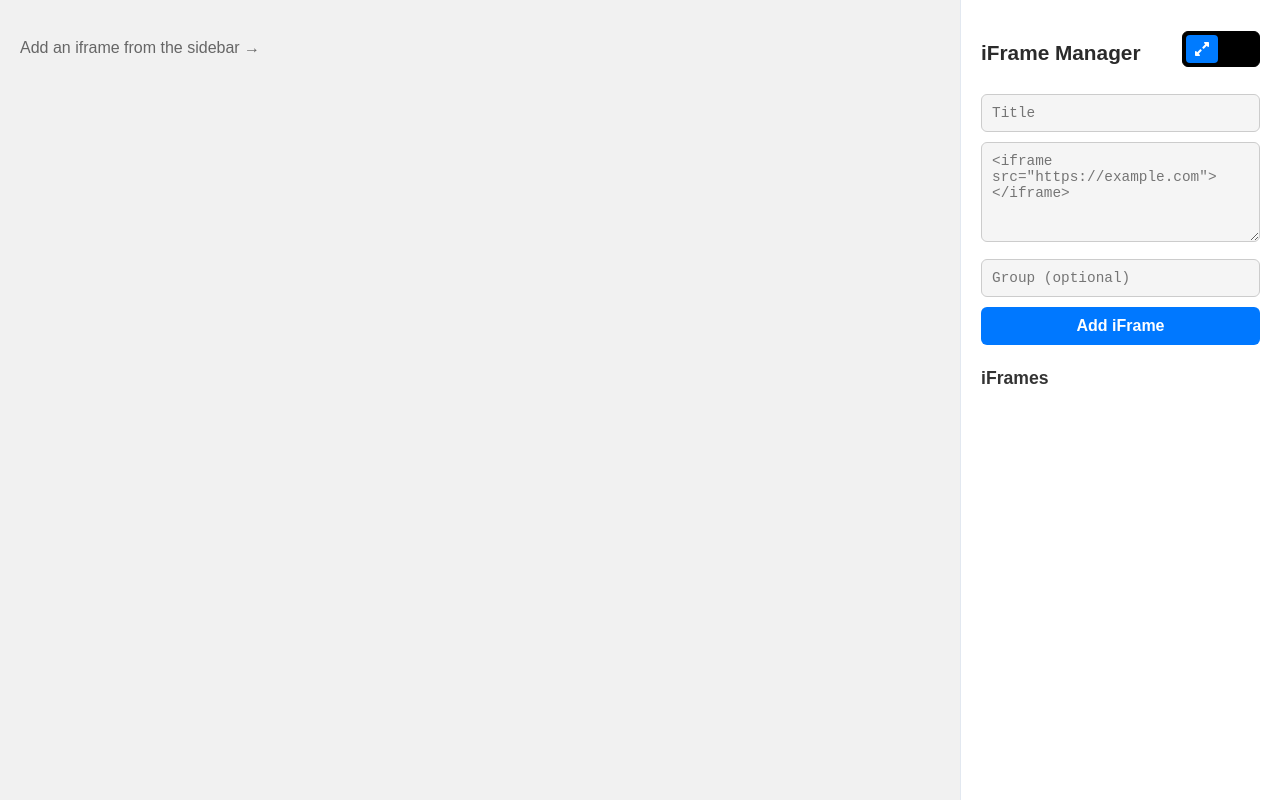
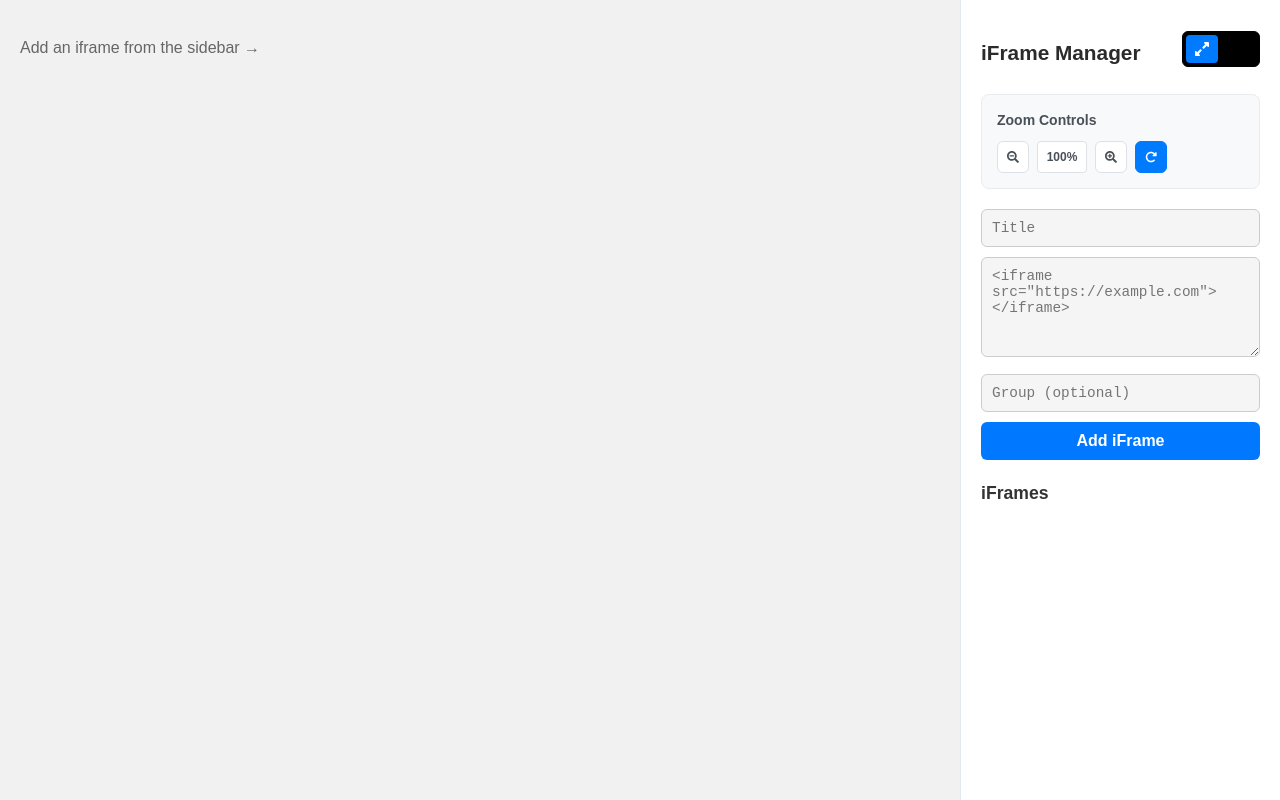
Before and after one commit to nitesh-dev/screen-viewer, a React (Vite) app: page / in a window 1280 px wide. Built offline with nearby package versions, Linux system fonts and the light colour scheme.

Commit message:
Refactor layout to use grid in app container; add drag and zoom functionality; implement zoom controls in sidebar

```diff
--- a/src/App.css
+++ b/src/App.css
@@ -19,9 +19,15 @@ html,
 
 /* LAYOUT */
 .app-container {
-  display: flex;
+  display: grid;
+  grid-template-columns: 1fr max-content;
   height: 100vh;
   width: 100vw;
+}
+
+
+.app-container .drag-view{
+  overflow: auto;
 }
 
 .main-content {
@@ -31,13 +37,13 @@ html,
   padding: 20px;
 
   gap: 100px;
-  overflow-y: auto;
+  overflow: visible;
   /* transform: scale(0.5); */
 }
 
 .main-content .group {
   display: flex;
-  flex-wrap: wrap;
+  /* flex-wrap: wrap; */
   align-content: flex-start;
   gap: 20px;
 
@@ -244,3 +250,97 @@ html,
 .compact-view .iframe-title{
   display: none;
 }
+
+
+.compact-view iframe{
+  pointer-events: none;
+
+}
+
+/* === ZOOM CONTROLS === */
+.zoom-controls {
+  margin-bottom: 20px;
+  padding: 15px;
+  background: #f8f9fa;
+  border-radius: 8px;
+  border: 1px solid #e9ecef;
+}
+
+.zoom-controls h3 {
+  margin: 0 0 10px 0;
+  font-size: 14px;
+  color: #495057;
+  font-weight: 600;
+}
+
+.zoom-buttons {
+  display: flex;
+  align-items: center;
+  gap: 8px;
+}
+
+.zoom-btn {
+  display: flex;
+  align-items: center;
+  justify-content: center;
+  width: 32px;
+  height: 32px;
+  border: 1px solid #dee2e6;
+  background: white;
+  border-radius: 6px;
+  cursor: pointer;
+  transition: all 0.2s ease;
+  font-size: 12px;
+  color: #495057;
+  padding: 0;
+}
+
+.zoom-btn:hover {
+  background: #e9ecef;
+  border-color: #adb5bd;
+}
+
+.zoom-btn:active {
+  background: #dee2e6;
+  transform: scale(0.95);
+}
+
+.zoom-level {
+  min-width: 50px;
+  text-align: center;
+  font-size: 12px;
+  font-weight: 600;
+  color: #495057;
+  background: white;
+  padding: 6px 8px;
+  border-radius: 4px;
+  border: 1px solid #dee2e6;
+}
+
+.reset-btn {
+  background: #007bff;
+  color: white;
+  border-color: #007bff;
+}
+
+.reset-btn:hover {
+  background: #0056b3;
+  border-color: #0056b3;
+}
+
+/* === DRAG AND ZOOM STYLES === */
+.main-content {
+  transition: transform 0.1s ease-out;
+}
+
+.main-content:active {
+  cursor: grabbing;
+}
+
+/* Prevent text selection during drag */
+.main-content.dragging {
+  user-select: none;
+  -webkit-user-select: none;
+  -moz-user-select: none;
+  -ms-user-select: none;
+}
--- a/src/App.tsx
+++ b/src/App.tsx
@@ -21,19 +21,68 @@ const App: React.FC = () => {
 
   // Debug iframe state changes
   useEffect(() => {
-    console.log('App.tsx iframes state updated:', {
+    console.log("App.tsx iframes state updated:", {
       count: iframes.length,
-      withDimensions: iframes.filter(item => item.dimensions).length,
-      dimensions: iframes.map(item => ({ id: item.id, dimensions: item.dimensions }))
+      withDimensions: iframes.filter((item) => item.dimensions).length,
+      dimensions: iframes.map((item) => ({
+        id: item.id,
+        dimensions: item.dimensions,
+      })),
     });
   }, [iframes]);
 
   const [viewMode, setViewMode] = useState<"normal" | "compact">("normal");
+  const [zoom, setZoom] = useState(1);
+  const [pan, setPan] = useState({ x: 0, y: 0 });
+  const [isDragging, setIsDragging] = useState(false);
+  const [dragStart, setDragStart] = useState({ x: 0, y: 0 });
 
   // 💾 Save to localStorage whenever iframes change
   useEffect(() => {
     // localStorage.setItem("iframes", JSON.stringify(iframes));
   }, [iframes]);
+
+  // Drag and zoom handlers
+  const handleMouseDown = (e: React.MouseEvent) => {
+    if (e.button === 0) {
+      // Left mouse button
+      setIsDragging(true);
+      setDragStart({ x: e.clientX - pan.x, y: e.clientY - pan.y });
+    }
+  };
+
+  const handleMouseMove = (e: React.MouseEvent) => {
+    if (isDragging) {
+      setPan({
+        x: e.clientX - dragStart.x,
+        y: e.clientY - dragStart.y,
+      });
+    }
+  };
+
+  const handleMouseUp = () => {
+    setIsDragging(false);
+  };
+
+  const handleWheel = (e: React.WheelEvent) => {
+    e.preventDefault();
+    const delta = e.deltaY > 0 ? 0.9 : 1.1;
+    const newZoom = Math.max(0.1, Math.min(3, zoom * delta));
+    setZoom(newZoom);
+  };
+
+  const resetView = () => {
+    setZoom(1);
+    setPan({ x: 0, y: 0 });
+  };
+
+  const zoomIn = () => {
+    setZoom((prev) => Math.min(3, prev * 1.2));
+  };
+
+  const zoomOut = () => {
+    setZoom((prev) => Math.max(0.1, prev / 1.2));
+  };
 
   const frames: IframeItem[][] = useMemo(() => {
     const grouped: Record<string, IframeItem[]> = {};
@@ -61,7 +110,23 @@ const App: React.FC = () => {
 
   return (
     <div className="app-container">
-      <div className="main-content">
+      <div className="drag-view">
+        <div
+          className="main-content"
+          style={{
+            transform: `scale(${zoom}) translate(${pan.x / zoom}px, ${
+              pan.y / zoom
+            }px)`,
+            transformOrigin: "top left",
+            cursor: isDragging ? "grabbing" : "grab",
+            userSelect: "none",
+          }}
+          onMouseDown={handleMouseDown}
+          onMouseMove={handleMouseMove}
+          onMouseUp={handleMouseUp}
+          onMouseLeave={handleMouseUp}
+          // onWheel={handleWheel}
+        >
           {iframes.length === 0 ? (
             <p className="placeholder-text">Add an iframe from the sidebar →</p>
           ) : (
@@ -78,18 +143,29 @@ const App: React.FC = () => {
                               key={i2}
                               item={iframe}
                               onSizeChange={(id, size) => {
-                              console.log('Normal view onSizeChange:', { id, size });
-                              setIframes(prev => prev.map(item =>
+                                console.log("Normal view onSizeChange:", {
+                                  id,
+                                  size,
+                                });
+                                setIframes((prev) =>
+                                  prev.map((item) =>
                                     item.id === id
                                       ? {
                                           ...item,
                                           dimensions: {
-                                        width: parseInt(size.width.replace('px', '')) || 300,
-                                        height: parseInt(size.height.replace('px', '')) || 200,
-                                      }
+                                            width:
+                                              parseInt(
+                                                size.width.replace("px", "")
+                                              ) || 300,
+                                            height:
+                                              parseInt(
+                                                size.height.replace("px", "")
+                                              ) || 200,
+                                          },
                                         }
                                       : item
-                              ));
+                                  )
+                                );
                               }}
                             />
                           ))}
@@ -112,11 +188,16 @@ const App: React.FC = () => {
             </>
           )}
         </div>
+      </div>
 
       <Sidebar
         onViewModeChange={setViewMode}
         items={iframes}
         setItems={setIframes}
+        zoom={zoom}
+        onZoomIn={zoomIn}
+        onZoomOut={zoomOut}
+        onResetView={resetView}
       />
     </div>
   );
--- a/src/components/Sidebar.tsx
+++ b/src/components/Sidebar.tsx
@@ -12,15 +12,30 @@ import {
   FaGripVertical,
   FaCompressAlt,
   FaExpandAlt,
+  FaSearchPlus,
+  FaSearchMinus,
 } from "react-icons/fa";
+import { FaRotateRight } from "react-icons/fa6";
 
 interface Props {
   items: IframeItem[];
   setItems: React.Dispatch<React.SetStateAction<IframeItem[]>>;
   onViewModeChange?: (mode: "normal" | "compact") => void;
+  zoom: number;
+  onZoomIn: () => void;
+  onZoomOut: () => void;
+  onResetView: () => void;
 }
 
-const Sidebar: React.FC<Props> = ({ items, setItems, onViewModeChange }) => {
+const Sidebar: React.FC<Props> = ({
+  items,
+  setItems,
+  onViewModeChange,
+  zoom,
+  onZoomIn,
+  onZoomOut,
+  onResetView
+}) => {
   const [title, setTitle] = useState("");
   const [code, setCode] = useState("");
   const [group, setGroup] = useState("");
@@ -106,6 +121,35 @@ const Sidebar: React.FC<Props> = ({ items, setItems, onViewModeChange }) => {
         </div>
       </div>
 
+      {/* === Zoom Controls === */}
+      <div className="zoom-controls">
+        <h3>Zoom Controls</h3>
+        <div className="zoom-buttons">
+          <button
+            className="zoom-btn"
+            title="Zoom Out"
+            onClick={onZoomOut}
+          >
+            <FaSearchMinus />
+          </button>
+          <span className="zoom-level">{Math.round(zoom * 100)}%</span>
+          <button
+            className="zoom-btn"
+            title="Zoom In"
+            onClick={onZoomIn}
+          >
+            <FaSearchPlus />
+          </button>
+          <button
+            className="zoom-btn reset-btn"
+            title="Reset View"
+            onClick={onResetView}
+          >
+            <FaRotateRight />
+          </button>
+        </div>
+      </div>
+
       {/* === Form Section === */}
       <div className="sidebar-form">
         <input
--- a/src/components/TexturePacker/TexturePacker.tsx
+++ b/src/components/TexturePacker/TexturePacker.tsx
@@ -183,11 +183,6 @@ const TexturePacker: React.FC<TexturePackerProps> = ({ iframeItems, onIframeUpda
           position: "relative",
           width: container.width,
           height: container.height,
-          margin: "0 auto",
-        //   background: "#1e1e1e",
-          // border: "2px solid #444",
-          // borderRadius: 6,
-          // transition: "width 0.3s, height 0.3s",
         }}
       >
         {rects.map((r) => {
```
Lines whose indentation alone changed are shown as unchanged.
